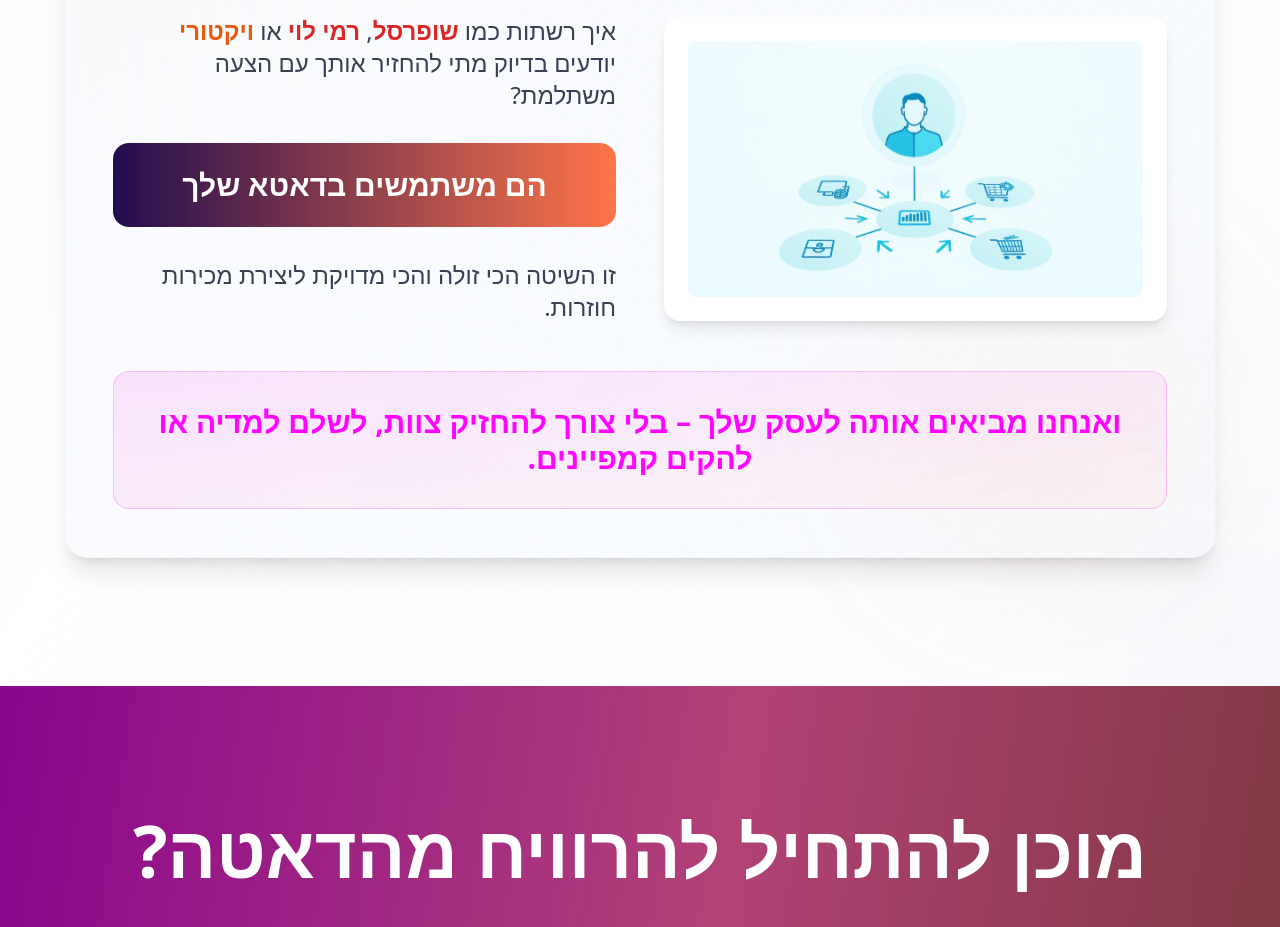
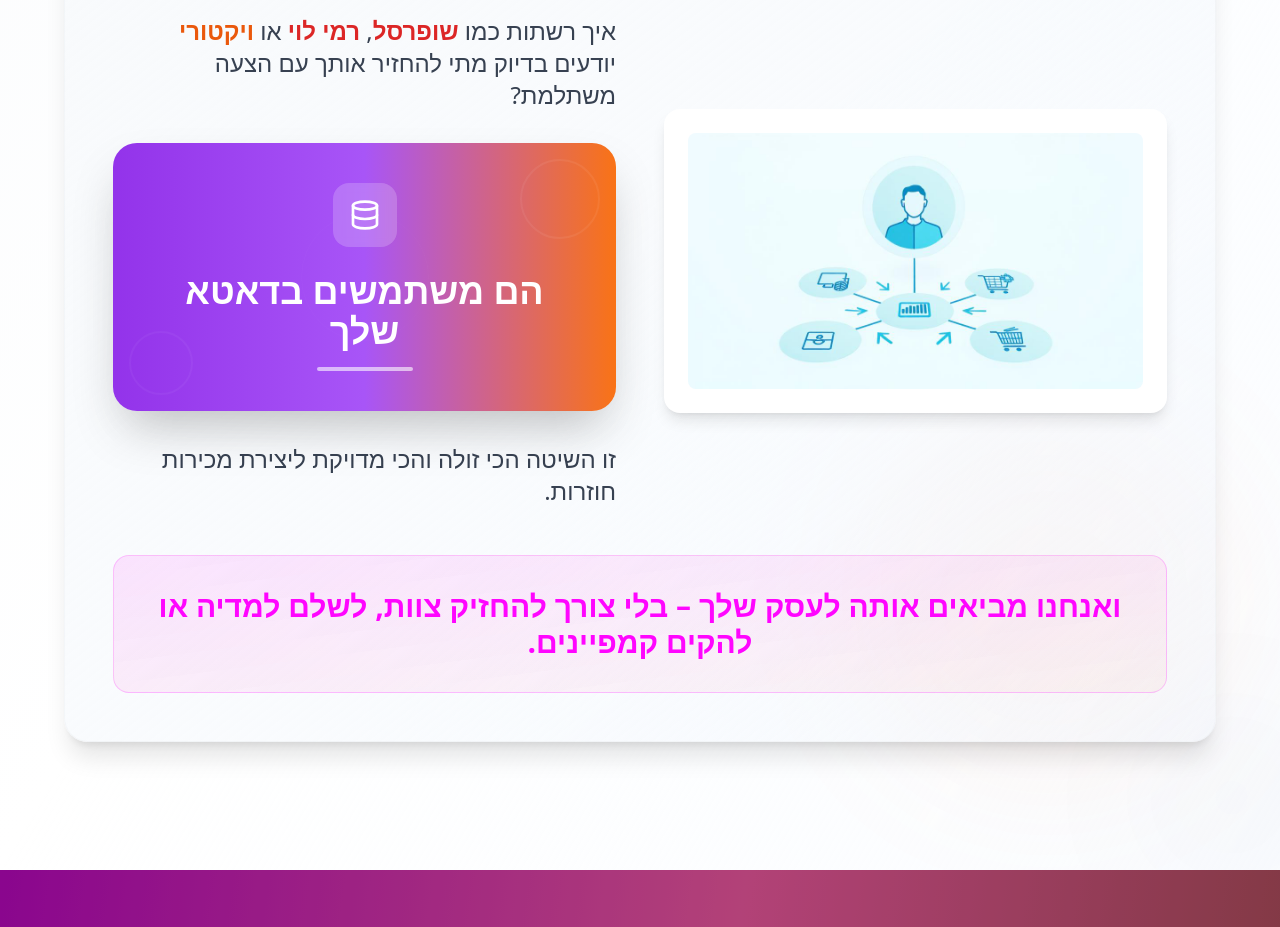
Before and after one commit to rotem-ziv21/data-to-dollars-flow, a React (Vite) app: page / in a window 1280 px wide. Shown: the part 5900-6827 px from the top of the page. Built offline with nearby package versions, Linux system fonts and the light colour scheme.

Commit message:
Improve block design
Enhance the design of a specific block for better visual appeal and emphasis.

```diff
--- a/src/pages/Index.tsx
+++ b/src/pages/Index.tsx
@@ -978,13 +978,46 @@ export default function Index() {
                   </p>
 
                   <motion.div
-                    className="bg-gradient-to-r from-primary to-secondary rounded-2xl p-6 text-center"
-                    whileHover={{ scale: 1.02 }}
+                    className="relative bg-gradient-to-r from-purple-600 via-purple-500 to-orange-500 rounded-3xl p-10 text-center shadow-2xl overflow-hidden"
+                    whileHover={{ scale: 1.02, y: -5 }}
                     transition={{ type: "spring", stiffness: 300 }}
                   >
-                    <p className="text-2xl md:text-3xl font-black text-white">
-                      הם משתמשים בדאטא שלך
-                    </p>
+                    {/* Decorative elements */}
+                    <div className="absolute top-0 left-0 w-full h-full opacity-20">
+                      <div className="absolute top-4 right-4 w-20 h-20 border-2 border-white/30 rounded-full"></div>
+                      <div className="absolute bottom-4 left-4 w-16 h-16 border-2 border-white/20 rounded-full"></div>
+                      <div className="absolute top-1/2 left-1/2 transform -translate-x-1/2 -translate-y-1/2 w-32 h-32 border border-white/10 rounded-full"></div>
+                    </div>
+
+                    <div className="relative z-10">
+                      <motion.div
+                        initial={{ scale: 0 }}
+                        whileInView={{ scale: 1 }}
+                        transition={{ type: "spring", delay: 0.2 }}
+                        className="w-16 h-16 bg-white/20 backdrop-blur-sm rounded-2xl flex items-center justify-center mx-auto mb-6"
+                      >
+                        <Database className="w-8 h-8 text-white" />
+                      </motion.div>
+
+                      <motion.p
+                        className="text-3xl md:text-4xl font-black text-white mb-4"
+                        initial={{ opacity: 0, y: 20 }}
+                        whileInView={{ opacity: 1, y: 0 }}
+                        transition={{ delay: 0.3 }}
+                      >
+                        הם משתמשים בדאטא שלך
+                      </motion.p>
+
+                      <motion.div
+                        className="w-24 h-1 bg-white/60 mx-auto rounded-full"
+                        initial={{ width: 0 }}
+                        whileInView={{ width: 96 }}
+                        transition={{ duration: 0.8, delay: 0.4 }}
+                      />
+                    </div>
+
+                    {/* Glow effect */}
+                    <div className="absolute inset-0 bg-gradient-to-r from-purple-600/80 to-orange-500/80 rounded-3xl blur-xl -z-10 scale-110"></div>
                   </motion.div>
 
                   <p className="text-xl md:text-2xl text-gray-700 leading-relaxed">
```
